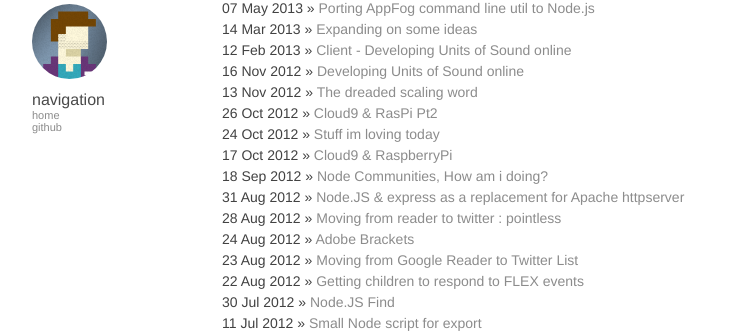
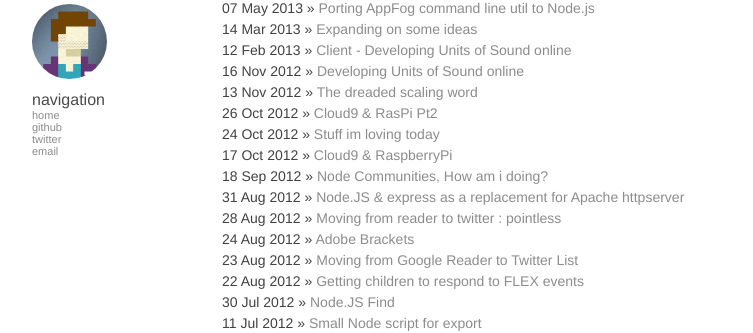
Before and after one commit to chrismatheson/chrismatheson.github.io, a Jekyll site: the page built from index.html, in a window 1280 px wide. Shown: the part 155-488 px from the top of the page, without its empty margins (258-1011 px from the left). Built offline with Jekyll 4.4.1, drawn with Linux system fonts in a browser that asks for light colours; Markdown is read by kramdown in place of the engine named in the settings.

Commit message:
dev sportsday idea

```diff
--- a/_config.yml
+++ b/_config.yml
@@ -6,3 +6,7 @@
 urls:
     - text: github
       url: https://github.com/chrismatheson
+    - text: twitter
+      url: https://twitter.com/chrismatheson
+    - text: email
+      url: mailto://chris@matheson.it
```
